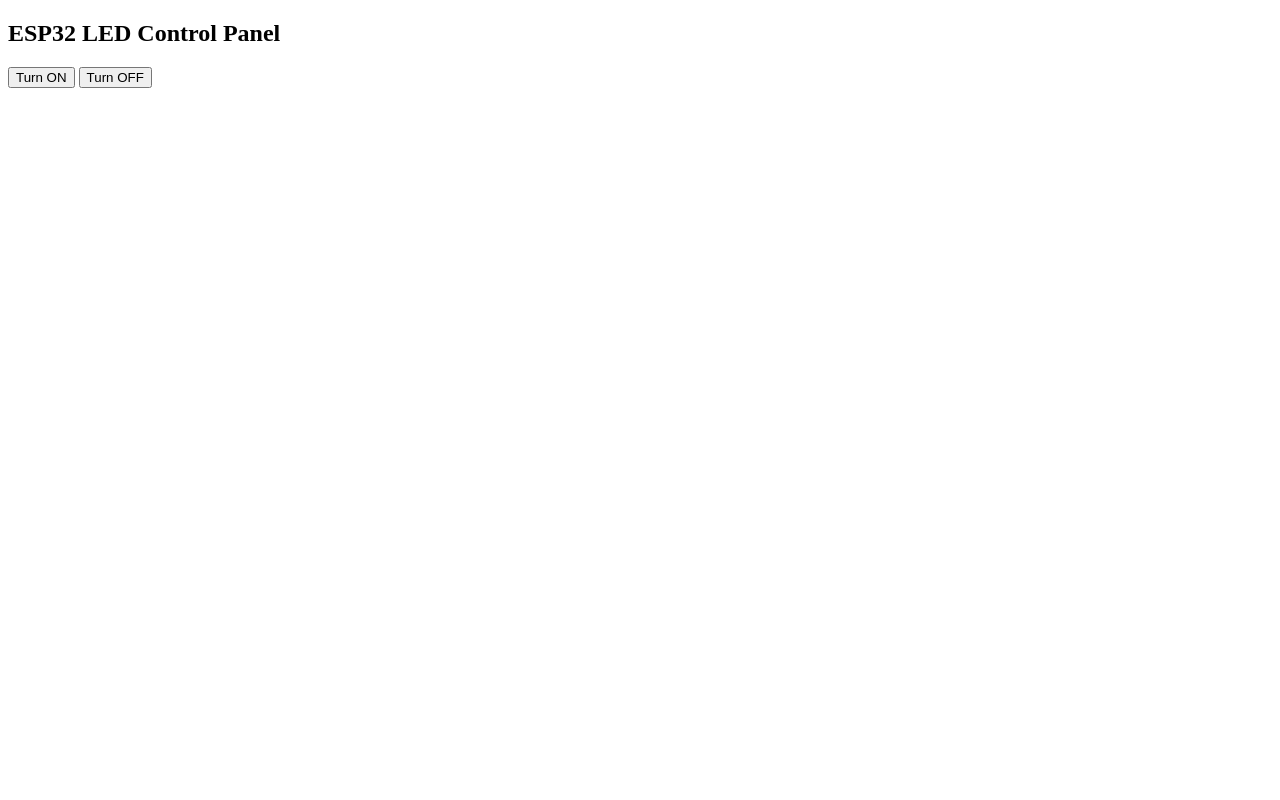
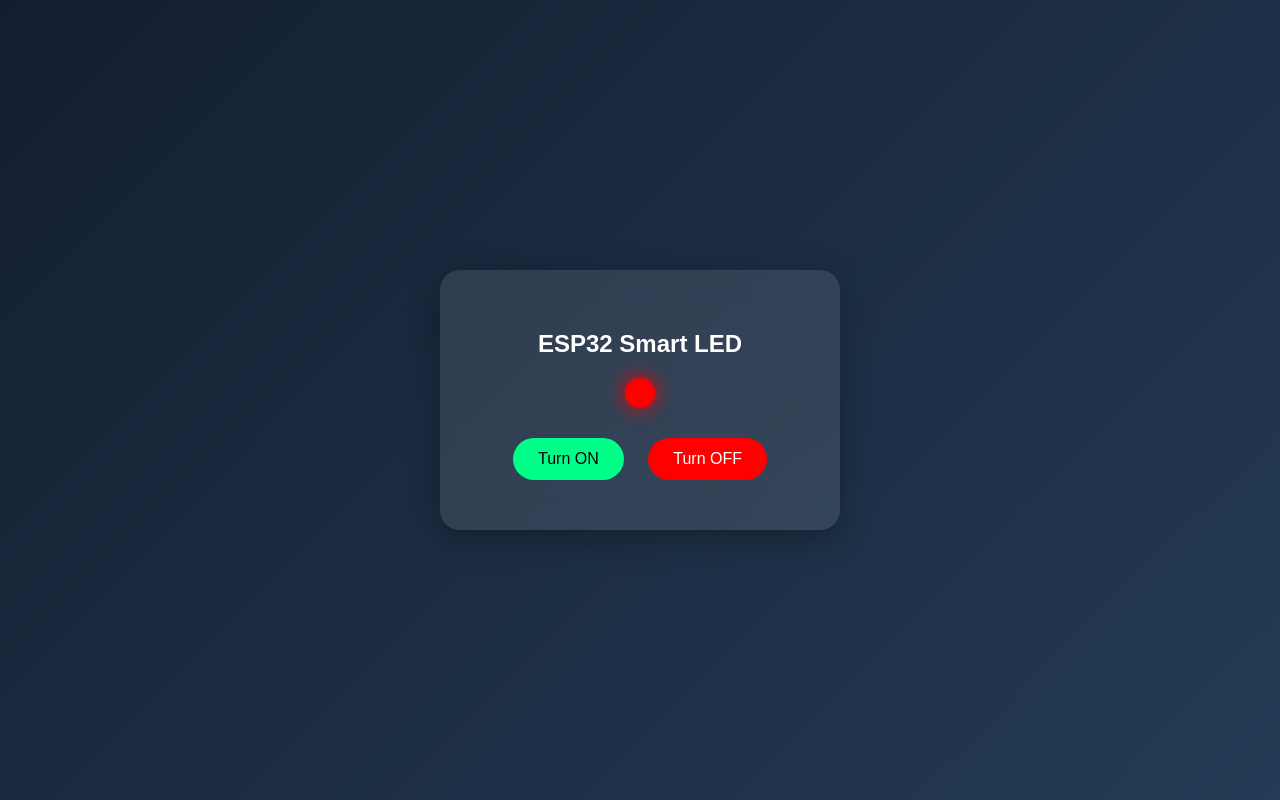
Before and after one commit to midhunkrishna7781-create/IoT-Workshop-project, a plain HTML site: page index.html in a window 1280 px wide. Drawn offline with Linux system fonts and the light colour scheme; no server answers.

Commit message:
Update index.html

```diff
--- a/index.html
+++ b/index.html
@@ -1,22 +1,101 @@
 <!DOCTYPE html>
 <html>
 <head>
-  <title>ESP32 LED Control</title>
+  <title>ESP32 Smart LED Control</title>
+  <meta name="viewport" content="width=device-width, initial-scale=1.0">
+
+  <style>
+    body {
+      margin: 0;
+      font-family: Arial, sans-serif;
+      background: linear-gradient(135deg, #141e30, #243b55);
+      height: 100vh;
+      display: flex;
+      justify-content: center;
+      align-items: center;
+      color: white;
+    }
+
+    .card {
+      background: rgba(255, 255, 255, 0.1);
+      padding: 40px;
+      border-radius: 20px;
+      backdrop-filter: blur(15px);
+      text-align: center;
+      box-shadow: 0 8px 32px rgba(0, 0, 0, 0.3);
+      width: 320px;
+    }
+
+    h2 {
+      margin-bottom: 20px;
+    }
+
+    .led-indicator {
+      width: 30px;
+      height: 30px;
+      border-radius: 50%;
+      margin: 20px auto;
+      background: gray;
+      box-shadow: 0 0 10px gray;
+      transition: 0.3s;
+    }
+
+    .on {
+      background: #00ff88;
+      box-shadow: 0 0 20px #00ff88;
+    }
+
+    .off {
+      background: red;
+      box-shadow: 0 0 20px red;
+    }
+
+    button {
+      padding: 12px 25px;
+      margin: 10px;
+      border: none;
+      border-radius: 25px;
+      font-size: 16px;
+      cursor: pointer;
+      transition: 0.3s;
+    }
+
+    .btn-on {
+      background: #00ff88;
+      color: black;
+    }
+
+    .btn-on:hover {
+      transform: scale(1.1);
+    }
+
+    .btn-off {
+      background: red;
+      color: white;
+    }
+
+    .btn-off:hover {
+      transform: scale(1.1);
+    }
+
+  </style>
 </head>
 <body>
 
-  <h2>ESP32 LED Control Panel</h2>
+  <div class="card">
+    <h2>ESP32 Smart LED</h2>
 
-  <button onclick="turnOn()">Turn ON</button>
-  <button onclick="turnOff()">Turn OFF</button>
+    <div id="ledStatus" class="led-indicator off"></div>
+
+    <button class="btn-on" onclick="turnOn()">Turn ON</button>
+    <button class="btn-off" onclick="turnOff()">Turn OFF</button>
+  </div>
 
   <script type="module">
 
-    // Import Firebase modules
     import { initializeApp } from "https://www.gstatic.com/firebasejs/10.7.1/firebase-app.js";
-    import { getDatabase, ref, set } from "https://www.gstatic.com/firebasejs/10.7.1/firebase-database.js";
+    import { getDatabase, ref, set, onValue } from "https://www.gstatic.com/firebasejs/10.7.1/firebase-database.js";
 
-    // Your Firebase configuration
     const firebaseConfig = {
       apiKey: "AIzaSyD44wSAYMH0I2urLs4ZurMzJtmsURG6KAc",
       authDomain: "project-workshop-1a440.firebaseapp.com",
@@ -27,20 +106,31 @@
       appId: "1:651706152037:web:b0e58fdfb03d232a62428c"
     };
 
-    // Initialize Firebase
     const app = initializeApp(firebaseConfig);
     const database = getDatabase(app);
 
-    // Functions to control LED
+    const ledRef = ref(database, "LED");
+    const ledIndicator = document.getElementById("ledStatus");
+
     window.turnOn = function () {
-      set(ref(database, "LED"), "ON");
-      console.log("LED turned ON");
+      set(ledRef, "ON");
     };
 
     window.turnOff = function () {
-      set(ref(database, "LED"), "OFF");
-      console.log("LED turned OFF");
+      set(ledRef, "OFF");
     };
+
+    // Real-time LED status update
+    onValue(ledRef, (snapshot) => {
+      const status = snapshot.val();
+      if (status === "ON") {
+        ledIndicator.classList.remove("off");
+        ledIndicator.classList.add("on");
+      } else {
+        ledIndicator.classList.remove("on");
+        ledIndicator.classList.add("off");
+      }
+    });
 
   </script>
 
```
